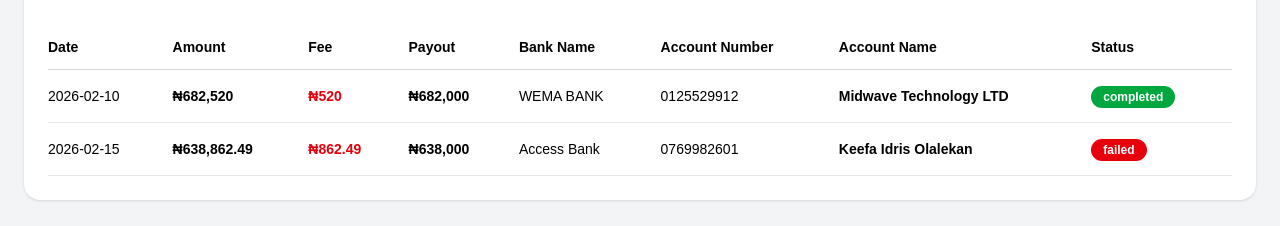
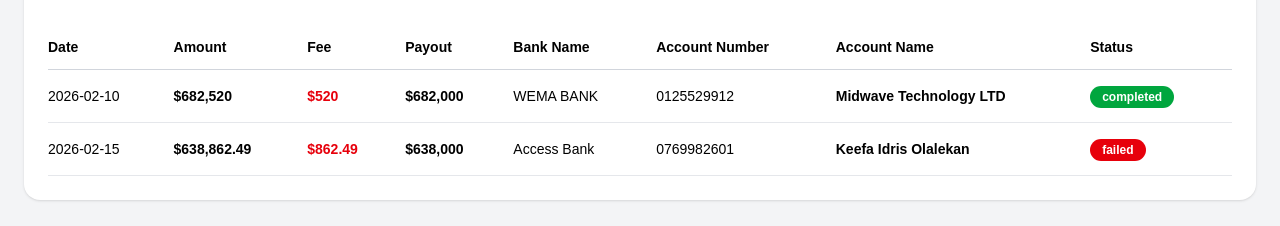
Before and after one commit to oyewaleoluwafemimichael7-pixel/cleaapp, a Next.js app: page /dashboard/settlement in a window 1280 px wide. Shown: the part 187-413 px from the top of the page. Built offline with nearby package versions, Linux system fonts and the light colour scheme.

Commit message:
Change currency to USD

```diff
--- a/app/dashboard/settlement/page.tsx
+++ b/app/dashboard/settlement/page.tsx
@@ -79,15 +79,15 @@ export default function SettlementPage() {
                   </td>
 
                   <td className="py-4 pr-6 font-semibold">
-                    ₦{item.amount.toLocaleString()}
+                    ${item.amount.toLocaleString()}
                   </td>
 
                   <td className="py-4 pr-6 font-semibold text-red-600">
-                    ₦{item.fee.toLocaleString()}
+                    ${item.fee.toLocaleString()}
                   </td>
 
                   <td className="py-4 pr-6 font-bold">
-                    ₦{item.payout.toLocaleString()}
+                    ${item.payout.toLocaleString()}
                   </td>
 
                   <td className="py-4 pr-6 font-medium">
```
